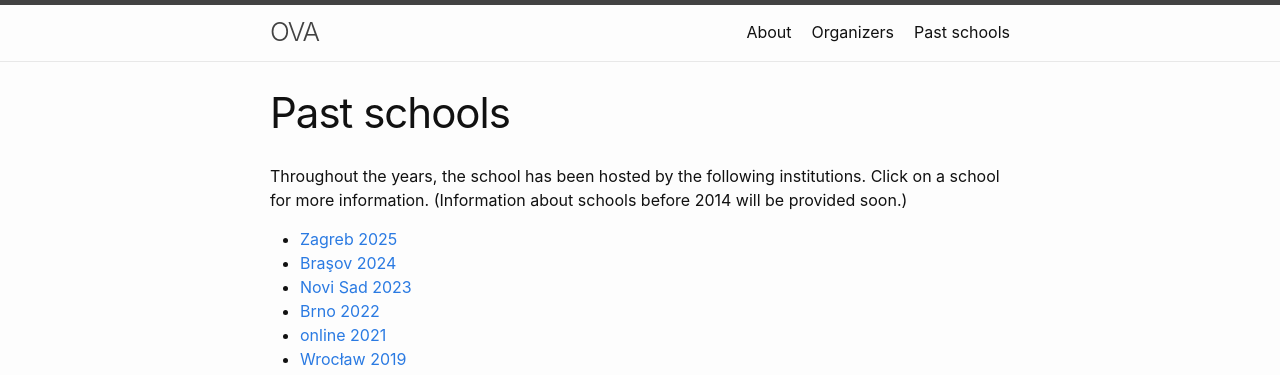
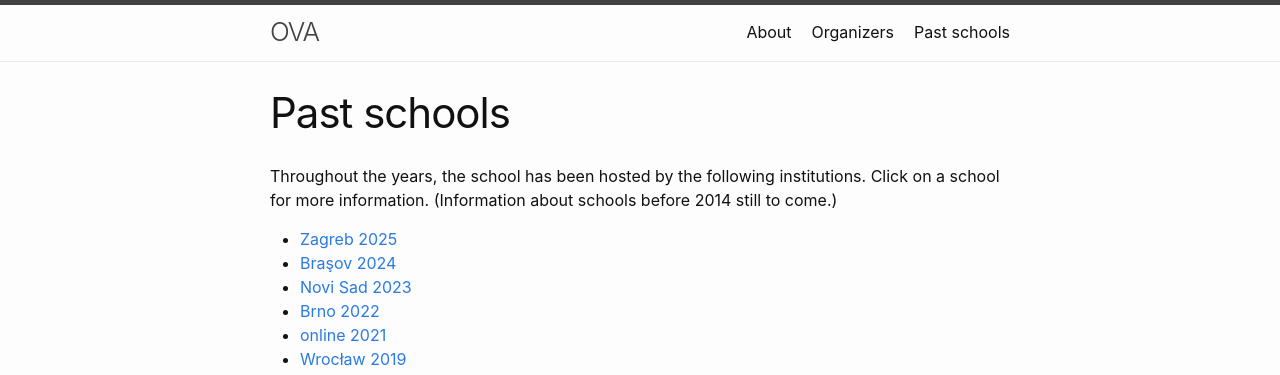
Before and after one commit to ovaschool/ovaschool.github.io, a Jekyll site: the page built from staticpages/pastschools.markdown, in a window 1280 px wide. Shown: the top 375 px of the page. Built offline with Jekyll 4.4.1, drawn with Linux system fonts in a browser that asks for light colours.

Commit message:
Update pastschools.markdown

```diff
--- a/staticpages/pastschools.markdown
+++ b/staticpages/pastschools.markdown
@@ -5,7 +5,7 @@ permalink: /pastschools/
 ---
 
 Throughout the years, the school has been hosted by the following institutions.
-Click on a school for more information. (Information about schools before 2014 will be provided soon.)
+Click on a school for more information. (Information about schools before 2014 still to come.)
 
 * [Zagreb 2025](/zagreb2025)
 * [Braşov 2024](/brasov2024)
```
